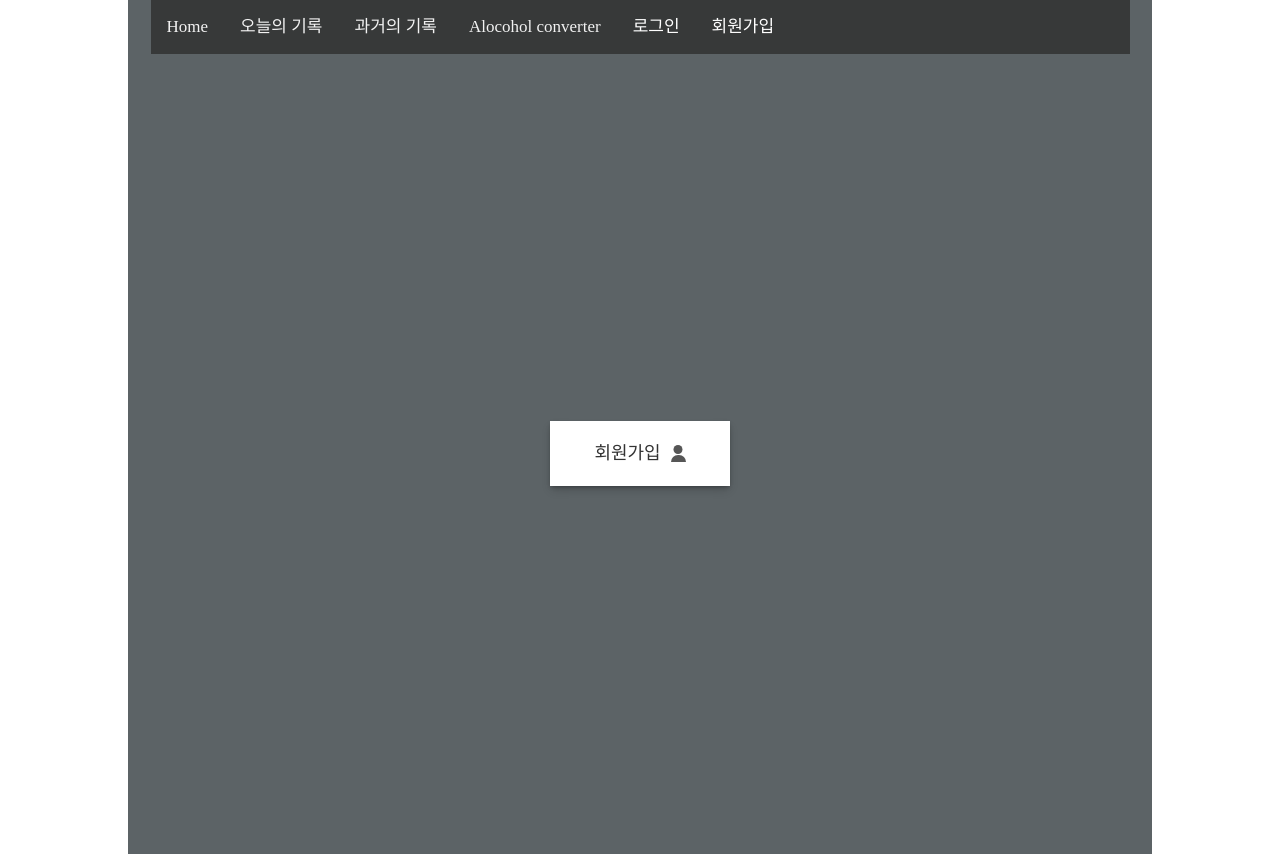
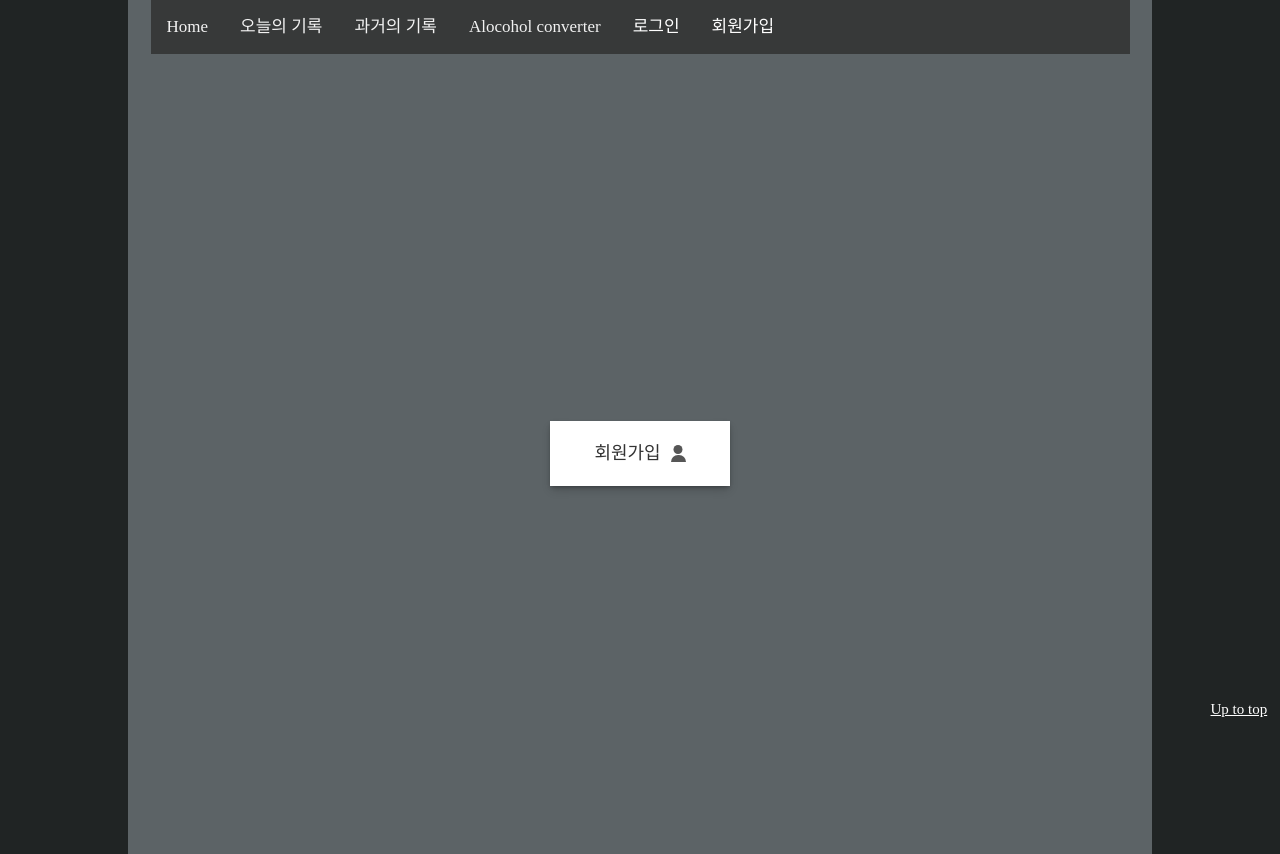
Before and after one commit to sh981013s/hanjan-hae, a Django app: page /user/register/ in a window 1280 px wide. Run offline with Django 3.2, Linux system fonts and the light colour scheme; some libraries are stand-ins or nearby versions; some web fonts are replaced.

Commit message:
배경오류 수정

```diff
--- a/templates/base/base.html
+++ b/templates/base/base.html
@@ -28,7 +28,7 @@
 
 </head>
 
-<body>
+<body style="background-color:  #202424;">
 
 
 <div class="container">
```
